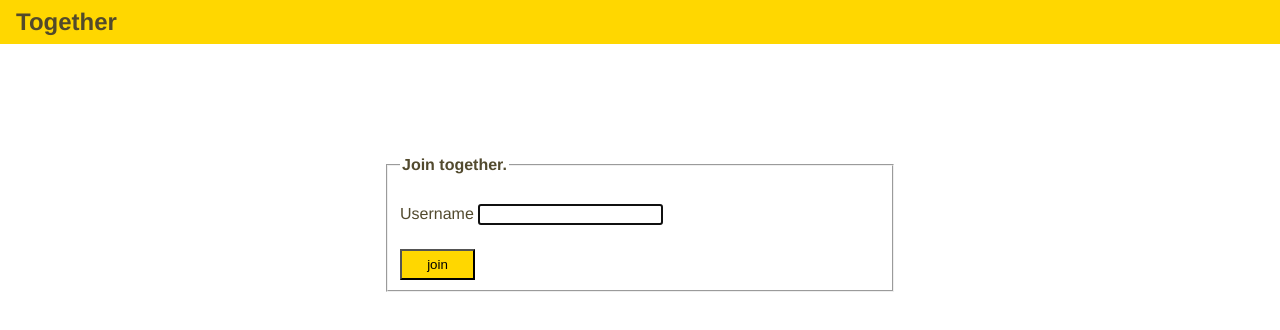
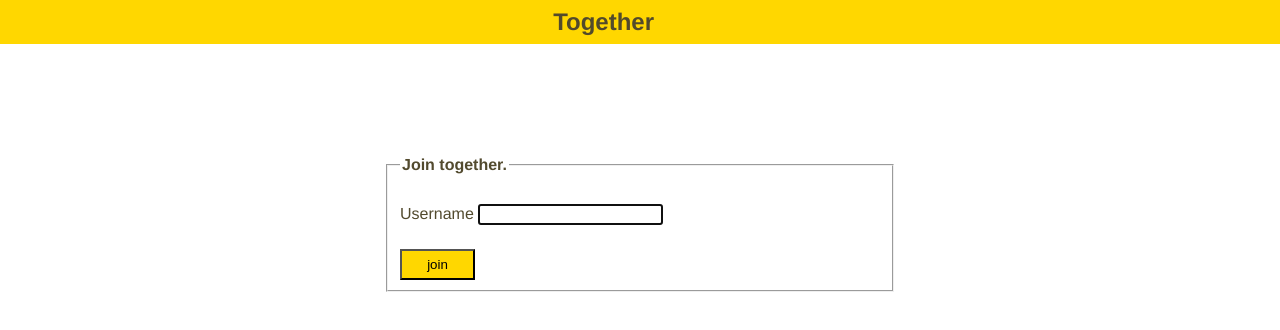
Before and after one commit to BeniRupp/together, a Vue app: page / in a window 1280 px wide. Shown: the top 330 px of the page. Built offline with nearby package versions, Linux system fonts and the light colour scheme.

Commit message:
Show space name in header

```diff
--- a/src/App.vue
+++ b/src/App.vue
@@ -1,5 +1,6 @@
 <template>
 	<header class="header">
+		<span class="header__space-name">{{ app.space?.name }}</span>
 		<span class="header__logo">Together</span>
 		<span v-if="user" class="header__greeting">Hi, {{ user.name }}.</span>
 	</header>
@@ -68,11 +69,16 @@ export default defineComponent({
 
 <style scoped>
 .header {
-	display: flex;
-	justify-content: space-between;
+	display: grid;
+	grid-template-columns: 3fr 1fr 3fr;
+	grid-gap: 1rem;
 	align-items: center;
 	padding: 0.5rem 1rem;
 	background-color: gold;
+}
+.header__space-name,
+.header__greeting {
+	font-size: 0.85rem;
 }
 .header__logo {
 	font-weight: bold;
@@ -80,15 +86,20 @@ export default defineComponent({
 }
 .header__greeting {
 	font-style: italic;
+	text-align: right;
 }
 
 main {
 	flex: 1 0 auto;
 }
-
 .app__join {
-	max-width: 40%;
-	margin: 5rem auto;
+	margin: 1rem;
+}
+@media screen and (min-width: 500px) {
+	.app__join {
+		max-width: 40%;
+		margin: 5rem auto;
+	}
 }
 
 .app__room {
```
